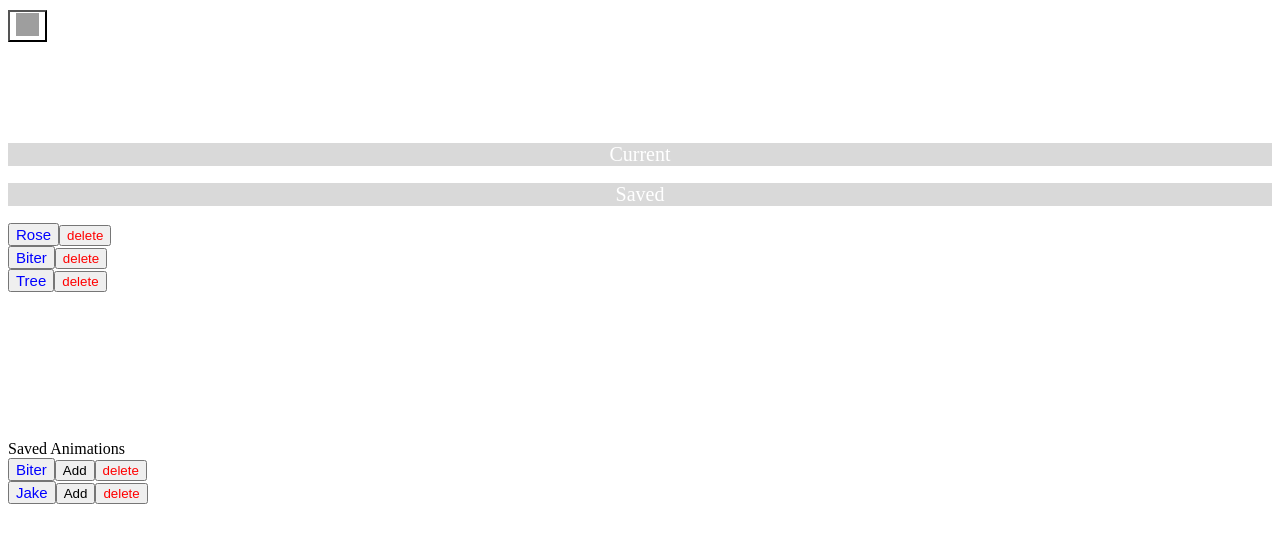
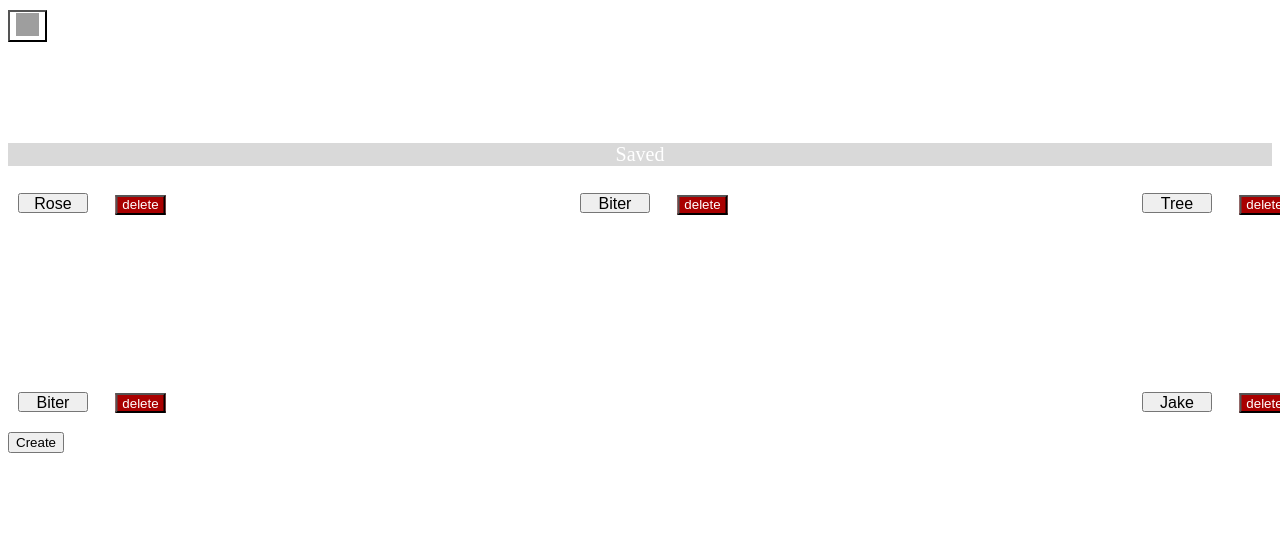
Before and after one commit to BradySBaker/LED-Canvas-Frontend-30x20-ESP32, a React app: page / in a window 1280 px wide. Shown: the top 542 px of the page. Built offline with nearby package versions, Linux system fonts and the light colour scheme; grey boxes are pictures that could not be loaded; the HTML template or start-up script is replaced by a standard one; what p5ble would draw is missing.

Commit message:
Gallery UI functional

```diff
--- a/client/src/Gallery.jsx
+++ b/client/src/Gallery.jsx
@@ -36,37 +36,41 @@ const Gallery = ({frames, handleFrameChoice, prevFrameNames, handleDelete, anims
 		<div id={styles['widget']}>
 			<h1 className={styles['title']}>Drawings</h1>
       <div className={styles['line']} />
-      <h2 className={styles['title']}>Current</h2>
+      {frameElements.length > 0 ? <h2 className={styles['title']}>Current</h2> : null}
+      <div className={styles['save-item-list']}>
         {frameElements.map((curElem, idx) => {
           return(
           <div className='frameBox'>
             <canvas onClick={() => {handleFrameChoice(frames[idx][16])/* 16 contains name */}} className='frame' ref={(canvas) => {canvas && canvas.getContext("2d").drawImage(curElem, 0, 0);}} width={128} height={128}></canvas>
-					<button style={{'color': 'red'}} onClick={() => {handleDelete(frames[idx][16], idx);}}>delete</button>
+            <button style={styles['delete']} onClick={() => {handleDelete(frames[idx][16], idx);}}>delete</button>
           </div>
           )
         })}
+      </div>
       <h2 className={styles['title']}>Saved</h2>
+      <div className={styles['saved-item-list']}>
         {prevFrameNames.map((curName, idx) => {
         return(
         <div className='prevFrameBox'>
-				<button style={{'color': 'blue', 'fontSize': '15px'}} onClick={() => {handleFrameChoice(curName)}}>{curName}</button>
-				<button style={{'color': 'red'}} onClick={() => {handleDelete(curName, idx, 'prev');}}>delete</button>
+          <button className={styles['saved-item']} onClick={() => {handleFrameChoice(curName)}}>{curName}</button>
+          <button className={styles['delete']} onClick={() => {handleDelete(curName, idx, 'prev');}}>delete</button>
         </div>
         )
         })}
+      </div>
       <div className={styles['line']} />
       <h1 className={styles['title']} style={{marginTop: '80px'}}>Animations</h1>
       <div className={styles['line']} />
-			<div>Saved Animations</div>
+      <div className={styles['saved-item-list']}>
       {anims.map((curName, idx) => {
 				return(
 					<div className='prevFrameBox'>
-						<button style={{'color': 'blue', 'fontSize': '15px'}} onClick={() => {handleFrameChoice(curName, true)}}>{curName}</button>
-						<button onClick={(e) => handleSave(e, true, curName)}>Add</button>
-						<button style={{'color': 'red'}} onClick={() => {handleDelete(curName, idx, 'animation');}}>delete</button>
+						<button className={styles['saved-item']} onClick={() => {handleFrameChoice(curName, true)}}>{curName}</button>
+						<button className={styles['delete']} onClick={() => {handleDelete(curName, idx, 'animation');}}>delete</button>
 					</div>
 				)
 			})}
+      </div>
 		</div>
 	)
 }
--- a/client/src/cssModules/gallery.module.css
+++ b/client/src/cssModules/gallery.module.css
@@ -22,3 +22,28 @@ h2.title {
   font-weight: 100;
   background-color: rgba(145, 145, 145, 0.342);
 }
+
+.saved-item-list {
+  display: flex;
+  align-items: center;
+  justify-content: space-between;
+  margin-bottom: 10px;
+}
+
+.saved-item {
+  width: 70px;
+  height: 20px;
+  margin: 10px;
+  font-size: 100%;
+  text-align: center;
+  padding: 0 0;
+}
+
+.delete {
+  transform: translateX(35%);
+  width: 50px;
+  height: 20px;
+  padding: 0 0;
+  background-color: #A90000;
+  color: white;
+}
--- a/client/src/index.jsx
+++ b/client/src/index.jsx
@@ -176,7 +176,7 @@ const App = function() {
       {audioVisualizer ? <AVController modeRunning={modeRunning} handleChooseColor={handleModeChooseColor} curChosenColor={curChosenColor} modeDataSending={modeDataSending} setCurChosenColor={setCurChosenColor} colorChoices={colorChoices} handleModeStartStop={handleModeStartStop}/> : null}
 			{inputError ? <div style={{"color": "red"}}>{inputError}</div>: null}
 		</div> */}
-    {isConnected && (showCreateMode || showGallery) ? <button id='bottom-button' onClick={() => {setShowGallery(true); setshowCreateMode(false);}}>{!showGallery ? 'Gallery' : 'Create'}</button> : null}
+    {showCreateMode || showGallery ? <button id='bottom-button' onClick={() => {if (showCreateMode) {setShowGallery(true); setShowCreateMode(false);} else {setShowGallery(false); setShowCreateMode(true);}}}>{!showGallery ? 'Gallery' : 'Create'}</button> : null}
 		</div>
 	)
 }
```
Also changed, not shown: 2 other files (tests, documents, lock files or other folders). Lines whose indentation alone changed are shown as unchanged.
